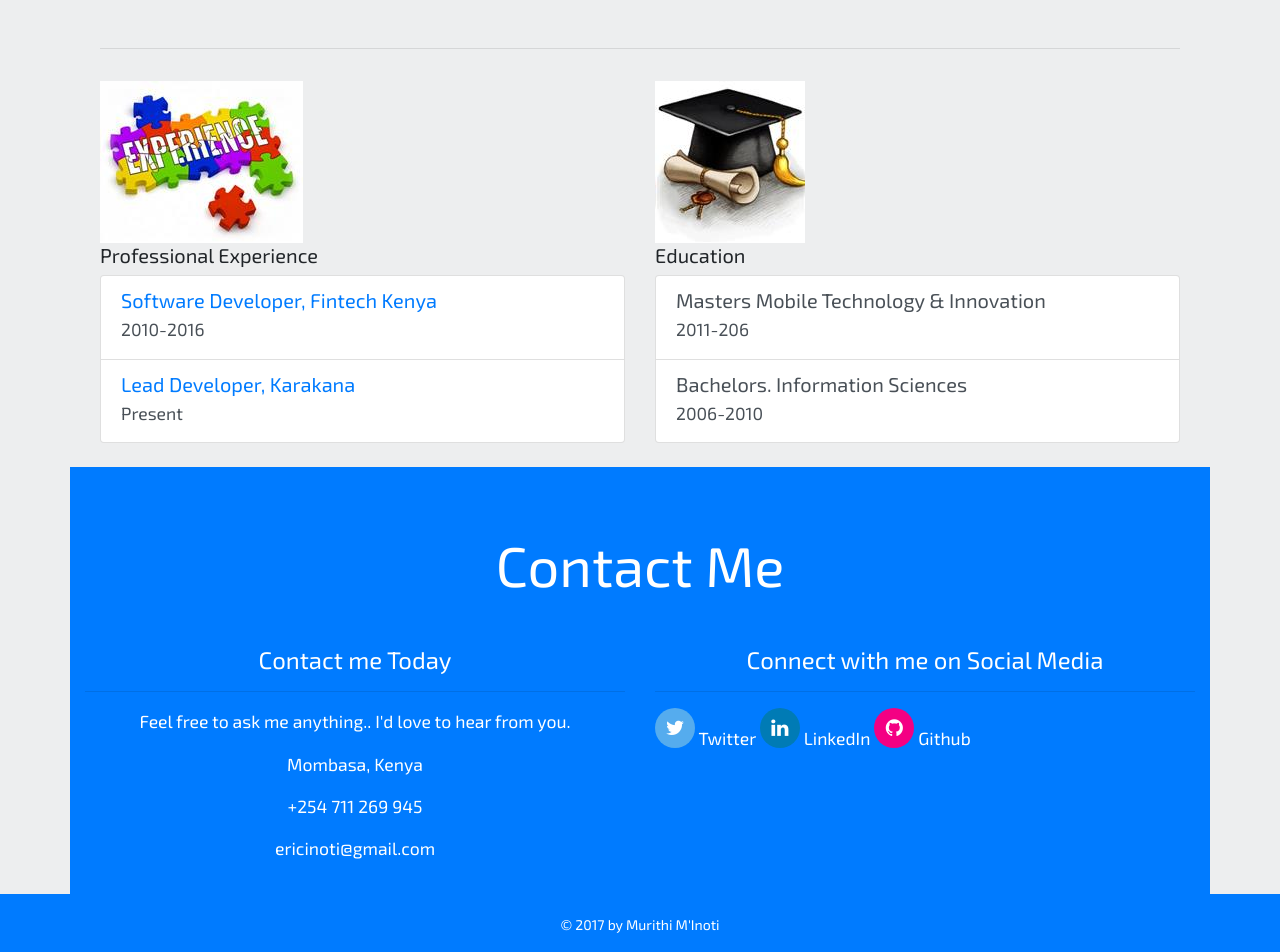
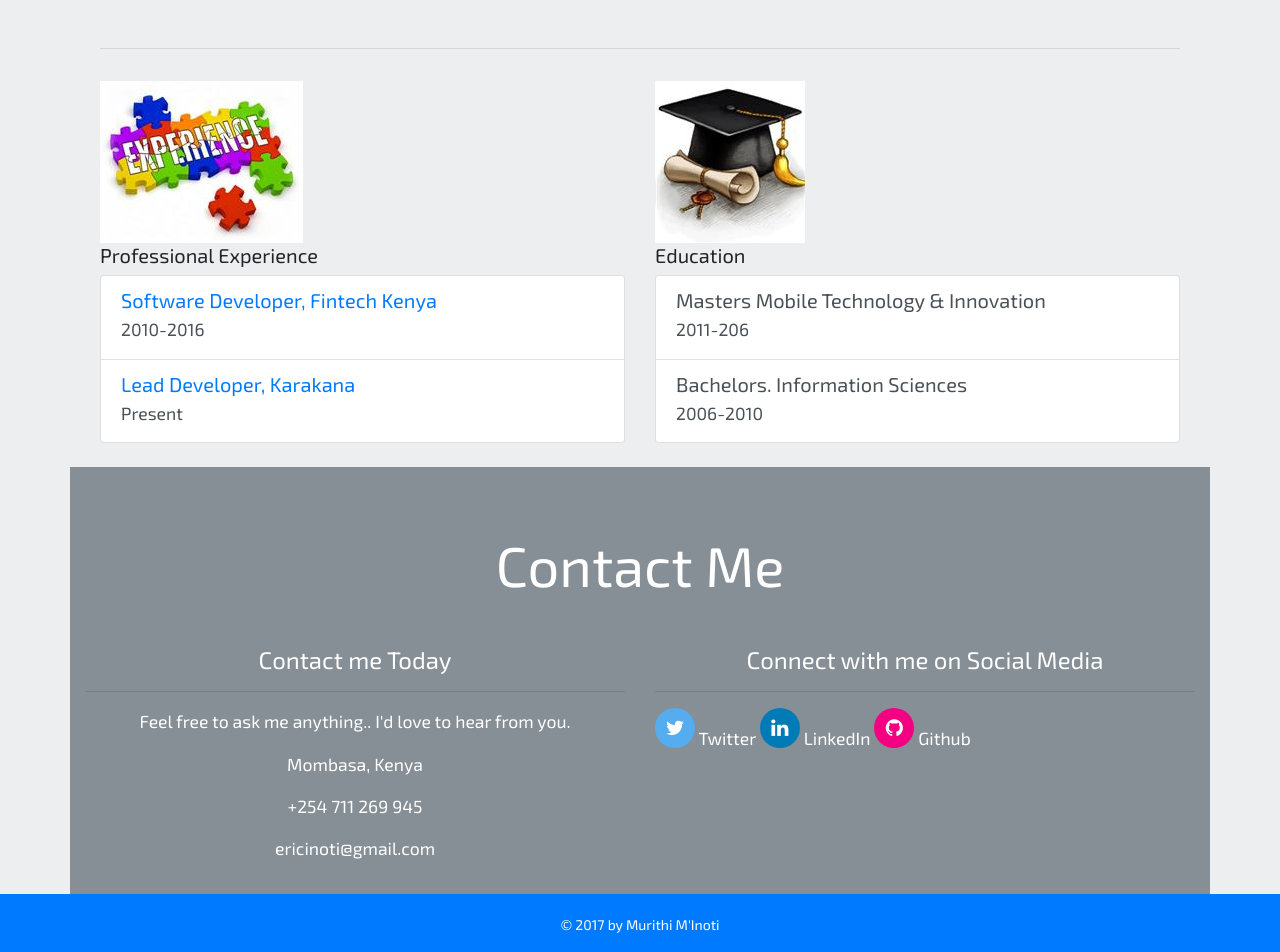
Before and after one commit to Murithi/murithi.github.io, a Jekyll site: the page built from about.html, in a window 1280 px wide. Shown: the part 1886-2838 px from the top of the page. Built offline with Jekyll 4.4.1, drawn with Linux system fonts in a browser that asks for light colours; nearby versions of some CDN libraries.

```diff
--- a/about.html
+++ b/about.html
@@ -202,7 +202,7 @@ title: Murithi M'Inoti, Full Stack Engineer
 
 </div>
 <!--/contacts  -->
-<div id="contact" class="row bg-primary py-3 mt-4">
+<div id="contact" class="row bg-primary py-3 mt-4 bg-secondary">
     <div class="col-lg-12">
         <h1 class="display-4 text-center my-5 text-white">Contact Me</h1>
     </div>
```
Also changed, not shown: 2 other files.
